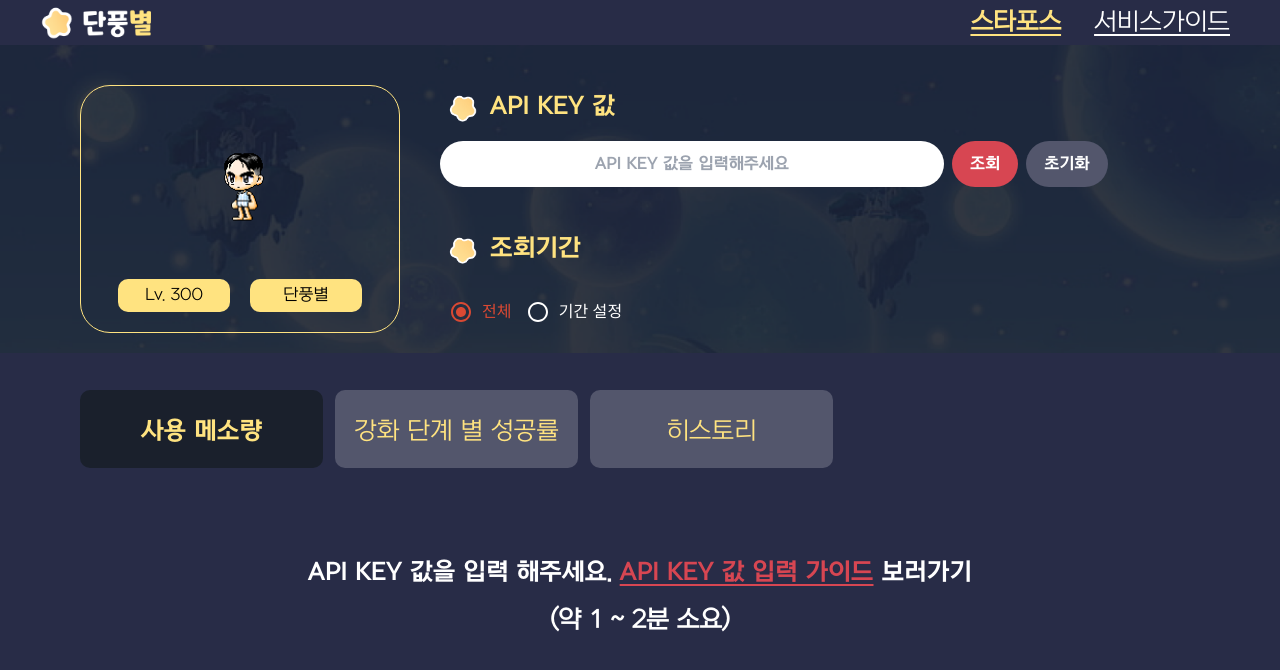
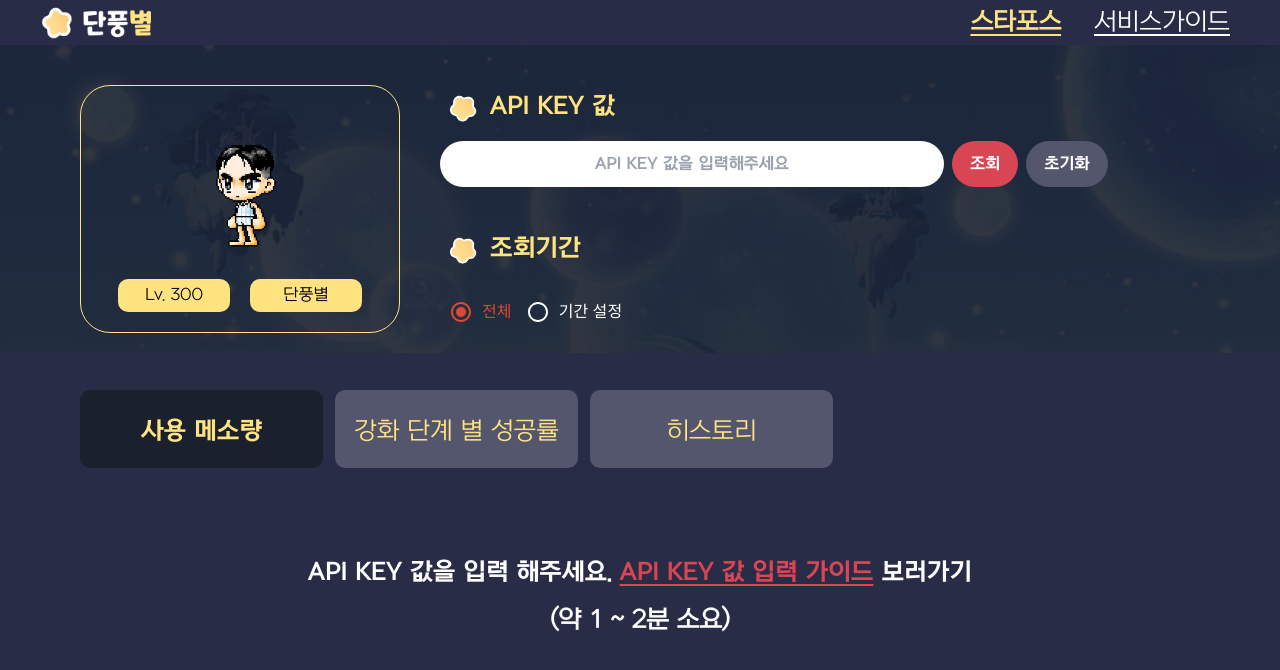
Before and after one commit to Amjong/bossMaple, a React (Create React App) app: page / in a window 1280 px wide. Shown: the top 670 px of the page. Built offline with nearby package versions, Linux system fonts and the light colour scheme.

Commit message:
AvatarPanel.jsx: Scale up default image

```diff
--- a/src/components/AvatarPanel.jsx
+++ b/src/components/AvatarPanel.jsx
@@ -14,7 +14,9 @@ export default function AvatarPanel() {
         }
         alt='avatar'
         className={`absolute w-full h-full object-contain ${
-          userInfo.characterImage ? 'scale-[0.6] bottom-5' : 'bottom-10'
+          userInfo.characterImage
+            ? 'scale-[0.6] bottom-5'
+            : 'scale-[1.5] bottom-10'
         }`}
       />
       <div className='absolute flex gap-5 bottom-5'>
```
